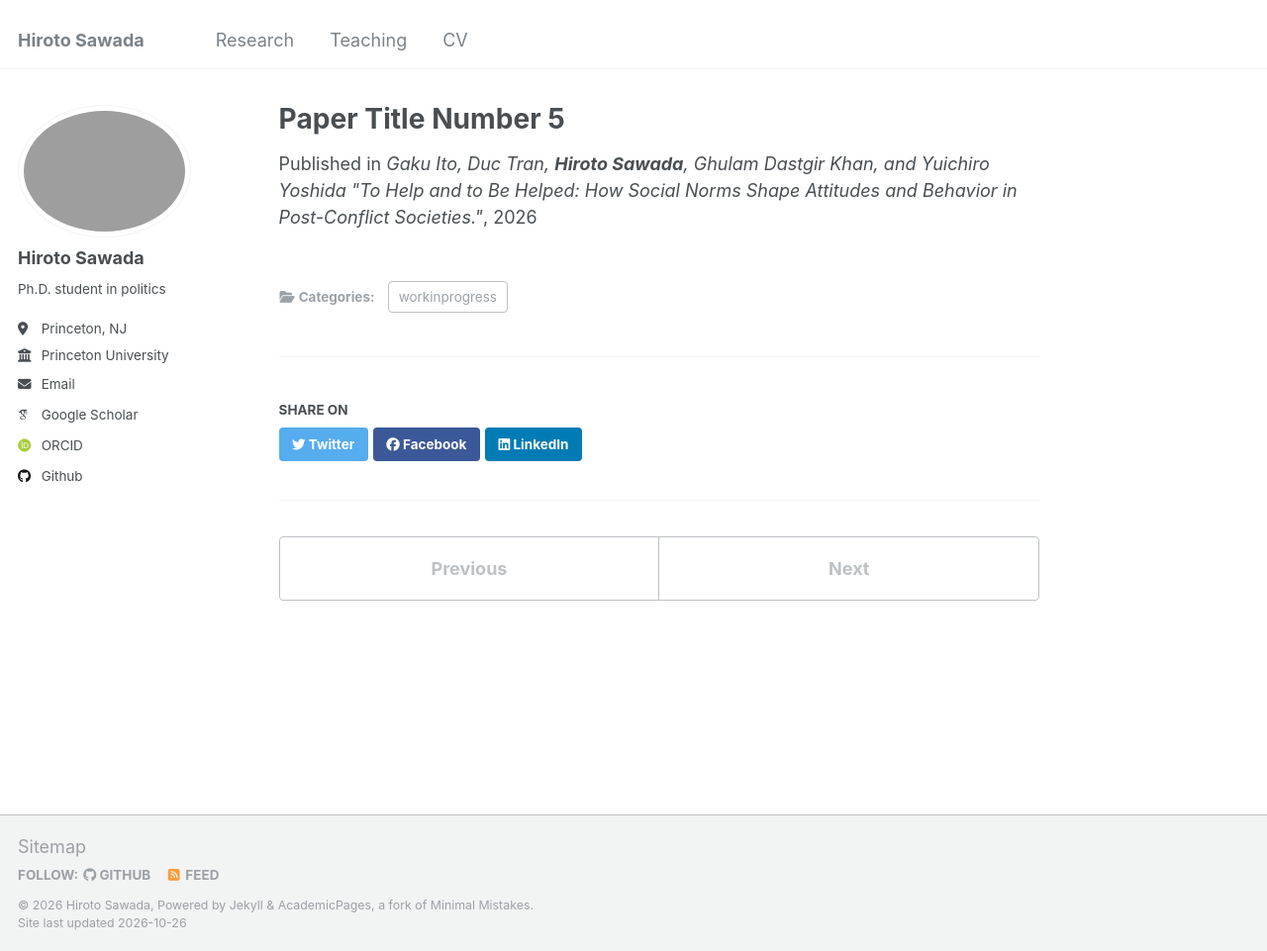
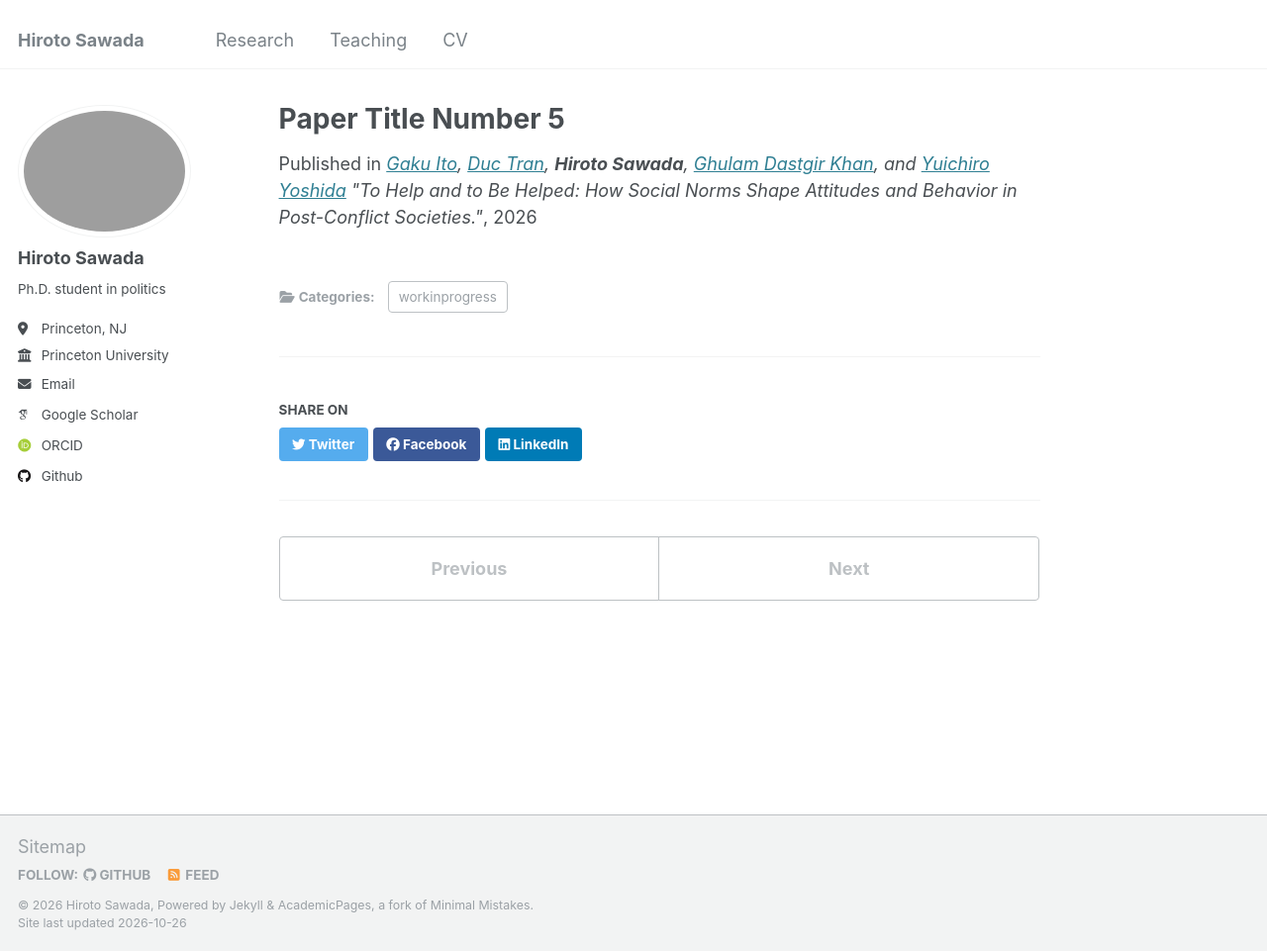
Before and after one commit to hiroto-sawada/hiroto-sawada.github.io, a Jekyll site: the page built from _publications/2026-08-01-VietnamPICA.md, in a window 1280 px wide and 961 px high. Shown: the whole window at 99% size. Built offline with Jekyll 4.4.1, drawn with Linux system fonts in a browser that asks for light colours; some web fonts are replaced; part of the change alters nothing that is shown.

```diff
--- a/_publications/2026-08-01-VietnamPICA.md
+++ b/_publications/2026-08-01-VietnamPICA.md
@@ -3,5 +3,5 @@ title: "Paper Title Number 5"
 collection: publications
 category: workinprogress
 date: 2026-08-01
-venue: 'Gaku Ito, Duc Tran, <b>Hiroto Sawada</b>, Ghulam Dastgir Khan, and Yuichiro Yoshida "To Help and to Be Helped: How Social Norms Shape Attitudes and Behavior in Post-Conflict Societies."'
+venue: '<a href="https://gaku-ito.github.io">Gaku Ito</a>, <a href="https://kdb.iimc.kyoto-u.ac.jp/profile/en.e8db4f7712816c35.html#display-items_basic-information">Duc Tran</a>, <b>Hiroto Sawada</b>, <a href="https://gdkhan.com">Ghulam Dastgir Khan</a>, and <a href="https://researchers.kwansei.ac.jp/view?u=200001824&l=en">Yuichiro Yoshida</a> "To Help and to Be Helped: How Social Norms Shape Attitudes and Behavior in Post-Conflict Societies."'
 ---
```
